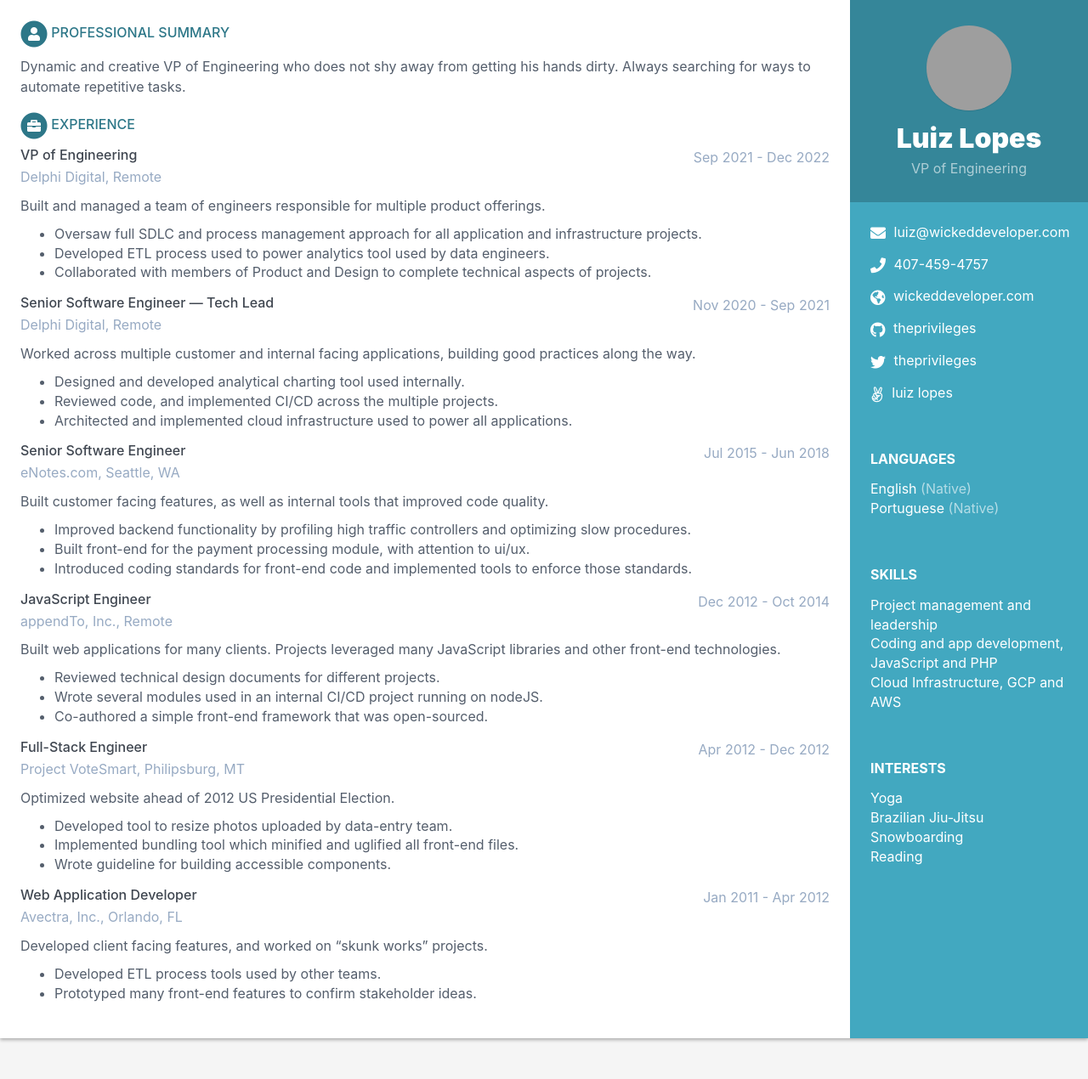
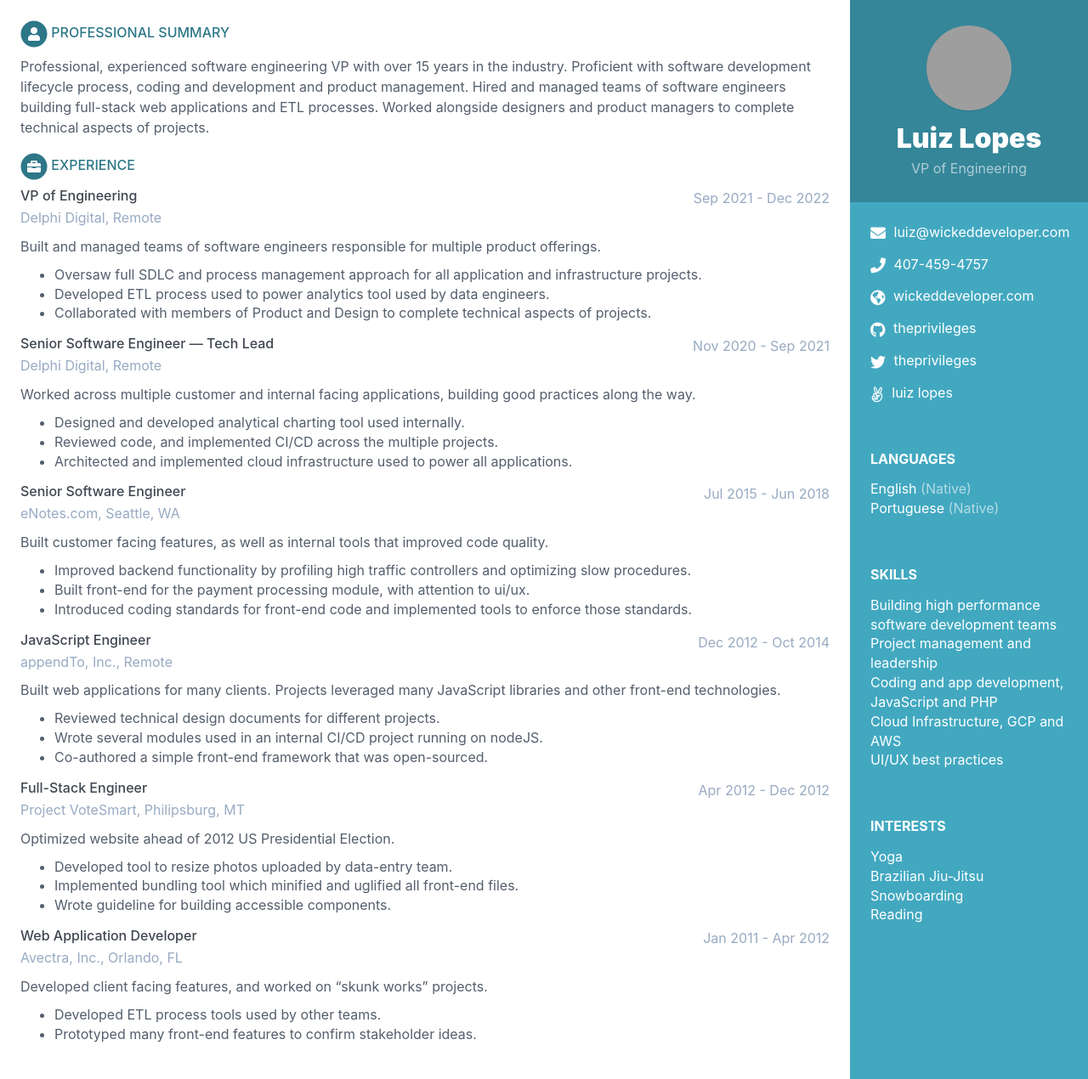
Before and after one commit to theprivileges/luizlopes.io, a Jekyll site: the page built from index.html, in a window 1280 px wide. Shown: the whole page at 85% size. Built offline with Jekyll 4.4.1, drawn with Linux system fonts in a browser that asks for light colours; grey boxes are pictures that could not be loaded.

Commit message:
chore: update blurb and skills (#2)
Adds new summary and skills.

- Longer professional summary to highlight more of what I've been doing
  lately.
- Change a team of engineers to teams of software engineers because
  nobody outside of Delphi knows that the Engineering Tribe had multiple
  squads.

```diff
--- a/_data/data.yml
+++ b/_data/data.yml
@@ -45,14 +45,14 @@ sidebar:
 career-profile:
     title: Professional Summary
     summary: |
-      Dynamic and creative VP of Engineering who does not shy away from getting his hands dirty. Always searching for ways to automate repetitive tasks.
+      Professional, experienced software engineering VP with over 15 years in the industry.  Proficient with software development lifecycle process, coding and development and product management.  Hired and managed teams of software engineers building full-stack web applications and ETL processes.  Worked alongside designers and product managers to complete technical aspects of projects.
 
 experiences:
     - role: VP of Engineering
       time: Sep 2021 - Dec 2022
       company: Delphi Digital, Remote
       details: |
-        Built and managed a team of engineers responsible for multiple product offerings.
+        Built and managed teams of software engineers responsible for multiple product offerings.
           - Oversaw full SDLC and process management approach for all application and infrastructure projects.
           - Developed ETL process used to power analytics tool used by data engineers.
           - Collaborated with members of Product and Design to complete technical aspects of projects.
@@ -103,6 +103,8 @@ experiences:
 skills:
   title: Skills
   toolset:
+    - name: Building high performance software development teams
     - name: Project management and leadership
     - name: Coding and app development, JavaScript and PHP
     - name: Cloud Infrastructure, GCP and AWS
+    - name: UI/UX best practices
```
